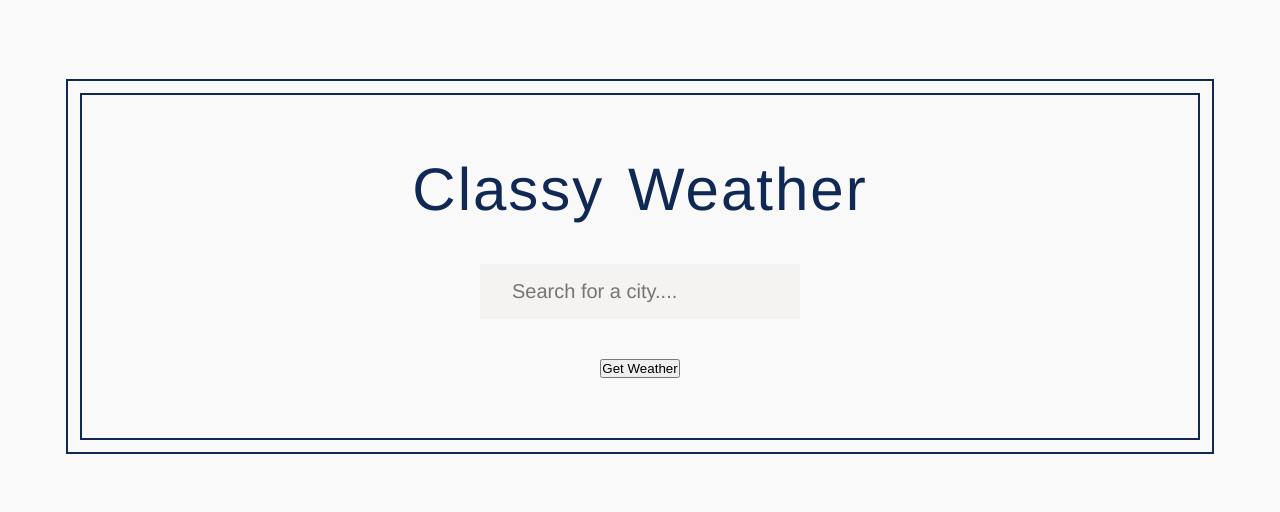
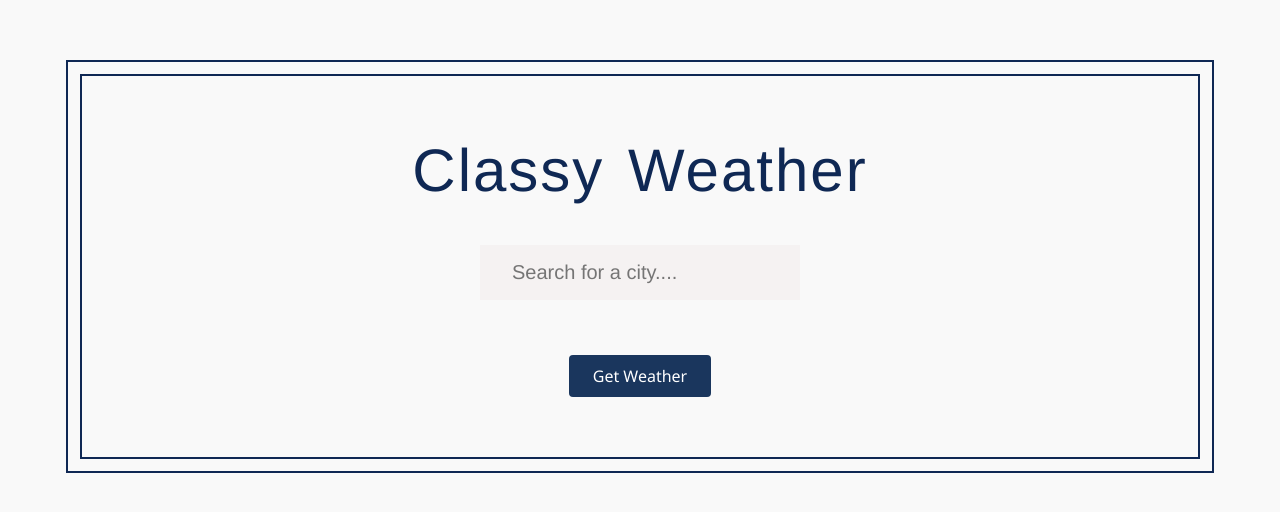
Before and after one commit to G3RGES/classy-weather, a React (Create React App) app: page / in a window 1280 px wide. Shown: the part 134-646 px from the top of the page. Built offline with nearby package versions, Linux system fonts and the light colour scheme.

Commit message:
Update index.css

```diff
--- a/src/index.css
+++ b/src/index.css
@@ -89,3 +89,28 @@ input:focus {
   font-size: 2.4rem;
   font-weight: 700;
 }
+
+button {
+  background-color: #1a365d; /* Matches the dark navy in your title */
+  color: #ffffff;
+  padding: 10px 24px;
+  font-size: 16px;
+  font-family: "Segoe UI", Tahoma, Geneva, Verdana, sans-serif;
+  border: none;
+  border-radius: 4px;
+  cursor: pointer;
+  transition:
+    background-color 0.3s ease,
+    transform 0.1s ease;
+  margin-top: 15px;
+}
+
+/* Hover effect to make it interactive */
+button:hover {
+  background-color: #2c5282;
+}
+
+/* Slight 'press' effect when clicked */
+button:active {
+  transform: scale(0.98);
+}
```
